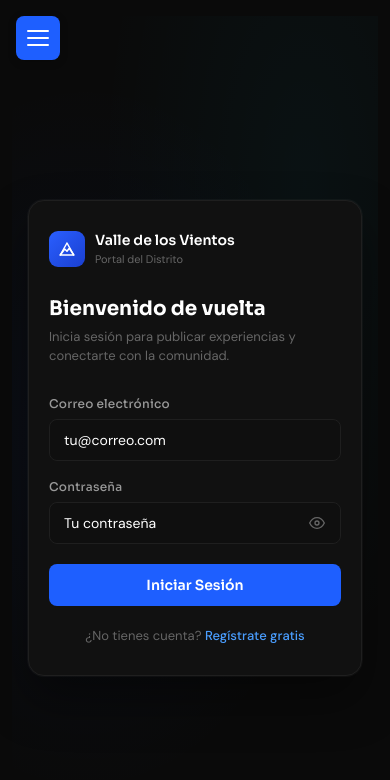
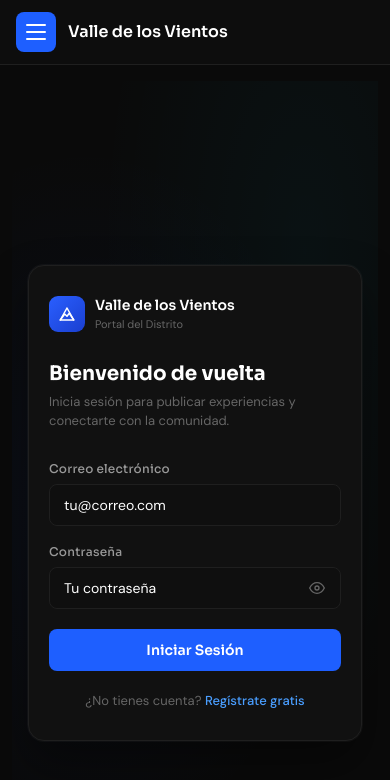
Before and after one commit to dCris96/pampas-travel, a Next.js app: page /login in a window 390 px wide. Shown: the top 780 px of the page. Built offline with nearby package versions, Linux system fonts and the light colour scheme; no server answers.

Commit message:
Reparando bugs del menu movil

```diff
--- a/components/LayoutClient.js
+++ b/components/LayoutClient.js
@@ -3,42 +3,47 @@
 
 import { useState, useEffect } from "react";
 import Navbar from "@/components/Navbar";
+import MobileHeader from "@/components/MobileHeader";
 
 export default function LayoutClient({ children }) {
   const [sidebarOpen, setSidebarOpen] = useState(false);
+  const [isMobile, setIsMobile] = useState(false);
 
-  // Cerrar sidebar al cambiar de ruta (opcional)
   useEffect(() => {
-    setSidebarOpen(false);
-  }, [children]);
+    const checkMobile = () => setIsMobile(window.innerWidth <= 768);
+    checkMobile();
+    window.addEventListener("resize", checkMobile);
+    return () => window.removeEventListener("resize", checkMobile);
+  }, []);
 
-  // Cerrar sidebar si la pantalla pasa a >768px
   useEffect(() => {
-    const handleResize = () => {
-      if (window.innerWidth > 768 && sidebarOpen) {
-        setSidebarOpen(false);
-      }
-    };
-    window.addEventListener("resize", handleResize);
-    return () => window.removeEventListener("resize", handleResize);
-  }, [sidebarOpen]);
+    if (isMobile) setSidebarOpen(false);
+  }, [children, isMobile]);
+
+  const closeSidebar = () => isMobile && setSidebarOpen(false);
+  const toggleSidebar = () => isMobile && setSidebarOpen(!sidebarOpen);
 
   return (
     <div className="app-wrapper">
-      <Navbar isOpen={sidebarOpen} />
-      <main className="main-content">
-        {/* Botón hamburguesa que se transforma en X */}
-        <button
-          className={`mobile-menu-btn ${sidebarOpen ? "open" : ""}`}
-          onClick={() => setSidebarOpen(!sidebarOpen)}
-          aria-label={sidebarOpen ? "Cerrar menú" : "Abrir menú"}
-        >
-          <span className="hamburger-line"></span>
-          <span className="hamburger-line"></span>
-          <span className="hamburger-line"></span>
-        </button>
-        {children}
-      </main>
+      <Navbar
+        isOpen={sidebarOpen}
+        isMobile={isMobile}
+        closeSidebar={closeSidebar}
+      />
+
+      {/* Renderizado condicional: en escritorio no hay wrapper ni header móvil */}
+      {isMobile ? (
+        <div className="main-content-wrapper">
+          <MobileHeader isOpen={sidebarOpen} onToggle={toggleSidebar} />
+          <main className="main-content">{children}</main>
+        </div>
+      ) : (
+        <main className="main-content">{children}</main>
+      )}
+
+      {isMobile && sidebarOpen && (
+        <div className="sidebar-backdrop" onClick={closeSidebar} />
+      )}
     </div>
   );
 }
--- /dev/null
+++ b/components/MobileHeader.js
@@ -0,0 +1,19 @@
+// components/MobileHeader.js
+"use client";
+
+export default function MobileHeader({ isOpen, onToggle }) {
+  return (
+    <header className="mobile-header">
+      <button
+        className={`mobile-menu-btn ${isOpen ? "open" : ""}`}
+        onClick={onToggle}
+        aria-label={isOpen ? "Cerrar menú" : "Abrir menú"}
+      >
+        <span className="hamburger-line"></span>
+        <span className="hamburger-line"></span>
+        <span className="hamburger-line"></span>
+      </button>
+      <div className="mobile-header-title">Valle de los Vientos</div>
+    </header>
+  );
+}
--- a/components/Navbar.js
+++ b/components/Navbar.js
@@ -271,11 +271,20 @@ const NAV_SECTIONS = [
   },
 ];
 
-export default function Navbar({ isOpen = false }) {
+export default function Navbar({
+  isOpen = false,
+  isMobile = false,
+  closeSidebar,
+}) {
   const pathname = usePathname();
 
   // 🔧 Conecta con: context/AuthContext.js
   const { user, perfil, loading, logout, isAdmin } = useAuth();
+
+  // Función auxiliar para manejar clic en enlaces
+  const handleLinkClick = () => {
+    if (isMobile) closeSidebar();
+  };
 
   return (
     <aside className={`sidebar ${isOpen ? "open" : ""}`}>
@@ -302,6 +311,7 @@ export default function Navbar({ isOpen = false }) {
                   key={href}
                   href={href}
                   className={`nav-item ${isActive ? "active" : ""}`}
+                  onClick={handleLinkClick}
                 >
                   <Icon />
                   <span>{label}</span>
@@ -318,6 +328,7 @@ export default function Navbar({ isOpen = false }) {
             <Link
               href="/mis-publicaciones"
               className={`nav-item ${pathname === "/mis-publicaciones" ? "active" : ""}`}
+              onClick={handleLinkClick}
             >
               <IconStar />
               <span>Mis publicaciones</span>
@@ -335,6 +346,7 @@ export default function Navbar({ isOpen = false }) {
             <Link
               href="/admin"
               className={`nav-item ${pathname === "/admin" ? "active" : ""}`}
+              onClick={handleLinkClick}
             >
               <IconUser />
               <span>Panel Admin</span>
@@ -356,7 +368,11 @@ export default function Navbar({ isOpen = false }) {
           // ── USUARIO LOGUEADO ──
           <div className="sidebar-user">
             {/* Avatar / Iniciales */}
-            <Link href="/perfil" className="sidebar-user-info">
+            <Link
+              href="/perfil"
+              className="sidebar-user-info"
+              onClick={handleLinkClick}
+            >
               <div className="sidebar-avatar">
                 {perfil?.avatar_url ? (
                   <img src={perfil.avatar_url} alt="Avatar" />
@@ -392,7 +408,7 @@ export default function Navbar({ isOpen = false }) {
             <p className="sidebar-footer-hint">
               Inicia sesión para publicar contenido
             </p>
-            <Link href="/login" className="btn-login">
+            <Link href="/login" className="btn-login" onClick={handleLinkClick}>
               <IconLogin />
               Iniciar Sesión
             </Link>
--- a/styles/layout.css
+++ b/styles/layout.css
@@ -11,35 +11,58 @@
   min-height: 100vh;
 }
 
-/* ── BOTÓN HAMBURGUESA ANIMADO (transforma en X) ── */
+/* Estilos base (escritorio) */
+.main-content {
+  margin-left: var(--sidebar-width);
+  padding: var(--content-padding);
+  background-color: var(--color-bg);
+  min-height: 100vh;
+}
+
+/* ─────────────────────────────────────────────────────
+   HEADER MÓVIL (solo visible en pantallas pequeñas)
+   ───────────────────────────────────────────────────── */
+.mobile-header {
+  display: none; /* oculto por defecto en desktop */
+  position: relative;
+  width: 100%;
+  background-color: var(--color-bg-sidebar);
+  border-bottom: 1px solid var(--color-border);
+  padding: 12px 16px;
+  align-items: center;
+  gap: 12px;
+  z-index: 90;
+}
+
+.mobile-header-title {
+  font-family: var(--font-display);
+  font-size: 16px;
+  font-weight: 600;
+  color: var(--color-text);
+}
+
+/* Botón hamburguesa animado (dentro del header) */
 .mobile-menu-btn {
-  display: none;
-  position: fixed;
-  top: 16px;
-  left: 16px;
-  z-index: 101;
   background-color: var(--color-btn-primary);
   border: none;
   border-radius: 8px;
-  width: 44px;
-  height: 44px;
+  width: 40px;
+  height: 40px;
   cursor: pointer;
-  box-shadow: 0 2px 8px rgba(0, 0, 0, 0.2);
-  transition: background-color 0.2s ease;
   display: flex;
   flex-direction: column;
   justify-content: center;
   align-items: center;
   gap: 5px;
+  transition: background-color 0.2s ease;
 }
 
 .mobile-menu-btn:hover {
   background-color: var(--color-btn-primary-hover);
 }
 
-/* Las tres líneas del ícono */
 .hamburger-line {
-  width: 22px;
+  width: 20px;
   height: 2px;
   background-color: white;
   border-radius: 2px;
@@ -48,29 +71,105 @@
     opacity 0.2s ease;
 }
 
-/* Cuando el sidebar está abierto, transformamos las líneas en una X */
+/* Transformación a X */
 .mobile-menu-btn.open .hamburger-line:nth-child(1) {
   transform: translateY(7px) rotate(45deg);
 }
-
 .mobile-menu-btn.open .hamburger-line:nth-child(2) {
   opacity: 0;
 }
-
 .mobile-menu-btn.open .hamburger-line:nth-child(3) {
   transform: translateY(-7px) rotate(-45deg);
 }
 
-/* Responsive: solo visible en móvil */
+/* ── RESPONSIVE ── */
 @media (max-width: 768px) {
-  .mobile-menu-btn {
-    display: flex;
+  .main-content {
+    margin-left: 0;
+    padding: 20px 16px;
   }
 
-  /* Ajuste para que el contenido no quede detrás del botón */
+  .mobile-header {
+    display: flex; /* se muestra solo en móvil */
+  }
+
+  /* Contenedor del contenido principal para que respete el header */
+  .main-content-wrapper {
+    display: flex;
+    flex-direction: column;
+    flex: 1;
+    width: 100%;
+  }
+
   .main-content {
-    padding-top: 70px;
+    margin-left: 0;
+    padding: 20px 16px;
+    /* ya no necesita padding-top extra porque el header empuja */
   }
+
+  /* El sidebar sigue igual, pero ahora el botón está en el header */
+  /* El sidebar se oculta/despliega normalmente */
+  .sidebar {
+    transform: translateX(-100%);
+    transition: transform 0.3s ease;
+    position: fixed;
+    z-index: 100;
+  }
+  .sidebar.open {
+    transform: translateX(0);
+  }
+}
+
+/* En desktop el botón no aparece y el sidebar siempre está visible */
+@media (min-width: 769px) {
+  .mobile-header {
+    display: none;
+  }
+  .main-content-wrapper {
+    margin-left: var(--sidebar-width);
+    flex: 1;
+  }
+  .main-content {
+    margin-left: 0;
+  }
+}
+
+/* Desktop: el sidebar siempre visible y sin transformaciones */
+@media (min-width: 769px) {
+  .sidebar {
+    transform: none !important;
+    position: fixed;
+  }
+  .mobile-header {
+    display: none;
+  }
+  .sidebar-backdrop {
+    display: none;
+  }
+}
+
+/* ── BACKDROP PARA CERRAR SIDEBAR AL HACER CLIC FUERA (solo móvil) ── */
+.sidebar-backdrop {
+  position: fixed;
+  top: 0;
+  left: 0;
+  width: 100%;
+  height: 100%;
+  background-color: rgba(0, 0, 0, 0.5);
+  z-index: 95; /* Debajo del sidebar (100) y del botón (101), pero encima del contenido */
+  transition: opacity 0.3s ease;
+}
+
+/* Asegurar que el sidebar tenga z-index mayor que el backdrop */
+.sidebar {
+  z-index: 100;
+}
+
+/* El header móvil debe estar por encima del backdrop */
+.mobile-header {
+  z-index: 101;
+  position: relative;
+  background-color: var(--color-bg-sidebar);
 }
 
 /* ─────────────────────────────────────────────────────
```
